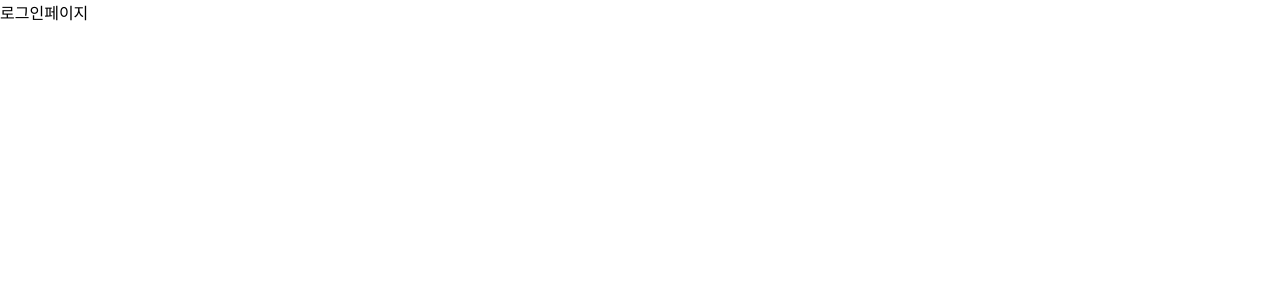
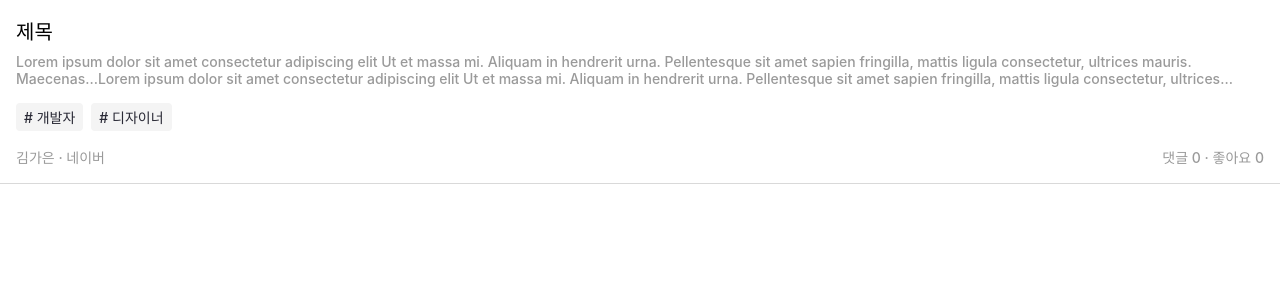
Before and after one commit to GDSC-DEV-CYCLE/frontend, a React (Vite) app: page / in a window 1280 px wide. Shown: the top 300 px of the page. Built offline with nearby package versions, Linux system fonts and the light colour scheme.

Commit message:
💄 Make WritingList component

```diff
--- /dev/null
+++ b/src/components/WritingList/index.tsx
@@ -0,0 +1,48 @@
+import Tag from '../Tag';
+import * as S from './styled';
+
+type Props = {
+  title: string;
+  content: string;
+  tagList: string[];
+  writer: string;
+  company?: string;
+  commentNum: number;
+  heartNum: number;
+};
+
+export default function WritingList({
+  title,
+  content,
+  tagList,
+  writer,
+  company,
+  commentNum,
+  heartNum,
+}: Props) {
+  return (
+    <S.Layout>
+      <S.Title>{title}</S.Title>
+      <S.Content>{content}</S.Content>
+
+      <S.TagsContainer>
+        {tagList.slice(0, 5).map((item, index) => {
+          return (
+            <S.TagWrapper key={index}>
+              <Tag>{item}</Tag>
+            </S.TagWrapper>
+          );
+        })}
+      </S.TagsContainer>
+
+      <S.SubInfoContainer>
+        <S.SubInfo>
+          {writer} {company ? ` · ${company}` : ''}
+        </S.SubInfo>
+        <S.SubInfo>
+          댓글 {commentNum} · 좋아요 {heartNum}
+        </S.SubInfo>
+      </S.SubInfoContainer>
+    </S.Layout>
+  );
+}
--- /dev/null
+++ b/src/components/WritingList/styled.ts
@@ -0,0 +1,50 @@
+import styled from 'styled-components';
+
+import { Body1, Display1 } from '../../styles/common';
+
+export const Layout = styled.div`
+  padding: 16px;
+  border-bottom: ${({ theme }) => `1px solid ${theme.colors.gray2}`};
+`;
+
+export const Title = styled.p`
+  margin: 0 0 8px 0;
+  ${Display1};
+`;
+
+export const Content = styled.p`
+  display: -webkit-box;
+  overflow: hidden;
+  text-overflow: ellipsis;
+  word-wrap: break-word;
+  max-height: 2.5em;
+  text-align: left;
+  -webkit-line-clamp: 2;
+  -webkit-box-orient: vertical;
+
+  margin: 0 0 16px 0;
+  color: ${({ theme }) => theme.colors.gray3};
+
+  ${Body1};
+`;
+
+export const TagsContainer = styled.div`
+  display: flex;
+  margin: 0 0 16px 0;
+`;
+
+export const TagWrapper = styled.div`
+  margin: 0 8px 0 0;
+`;
+
+export const SubInfoContainer = styled.div`
+  display: flex;
+  justify-content: space-between;
+`;
+
+export const SubInfo = styled.p`
+  margin: 0px;
+  color: ${({ theme }) => theme.colors.gray3};
+
+  ${Body1};
+`;
--- a/src/pages/login/index.tsx
+++ b/src/pages/login/index.tsx
@@ -1,3 +1,19 @@
+import WritingList from '../../components/WritingList';
+
 export default function LoginPage() {
-  return <>로그인페이지</>;
+  return (
+    <>
+      <WritingList
+        title={'제목'}
+        content={
+          'Lorem ipsum dolor sit amet consectetur adipiscing elit Ut et massa mi. Aliquam in hendrerit urna. Pellentesque sit amet sapien fringilla, mattis ligula consectetur, ultrices mauris. Maecenas...Lorem ipsum dolor sit amet consectetur adipiscing elit Ut et massa mi. Aliquam in hendrerit urna. Pellentesque sit amet sapien fringilla, mattis ligula consectetur, ultrices mauris. Maecenas...Lorem ipsum dolor sit amet consectetur adipiscing elit Ut et massa mi. Aliquam in hendrerit urna. Pellentesque sit amet sapien fringilla, mattis ligula consectetur, ultrices mauris. Maecenas'
+        }
+        tagList={['개발자', '디자이너']}
+        writer={'김가은'}
+        company={'네이버'}
+        commentNum={0}
+        heartNum={0}
+      />
+    </>
+  );
 }
```
